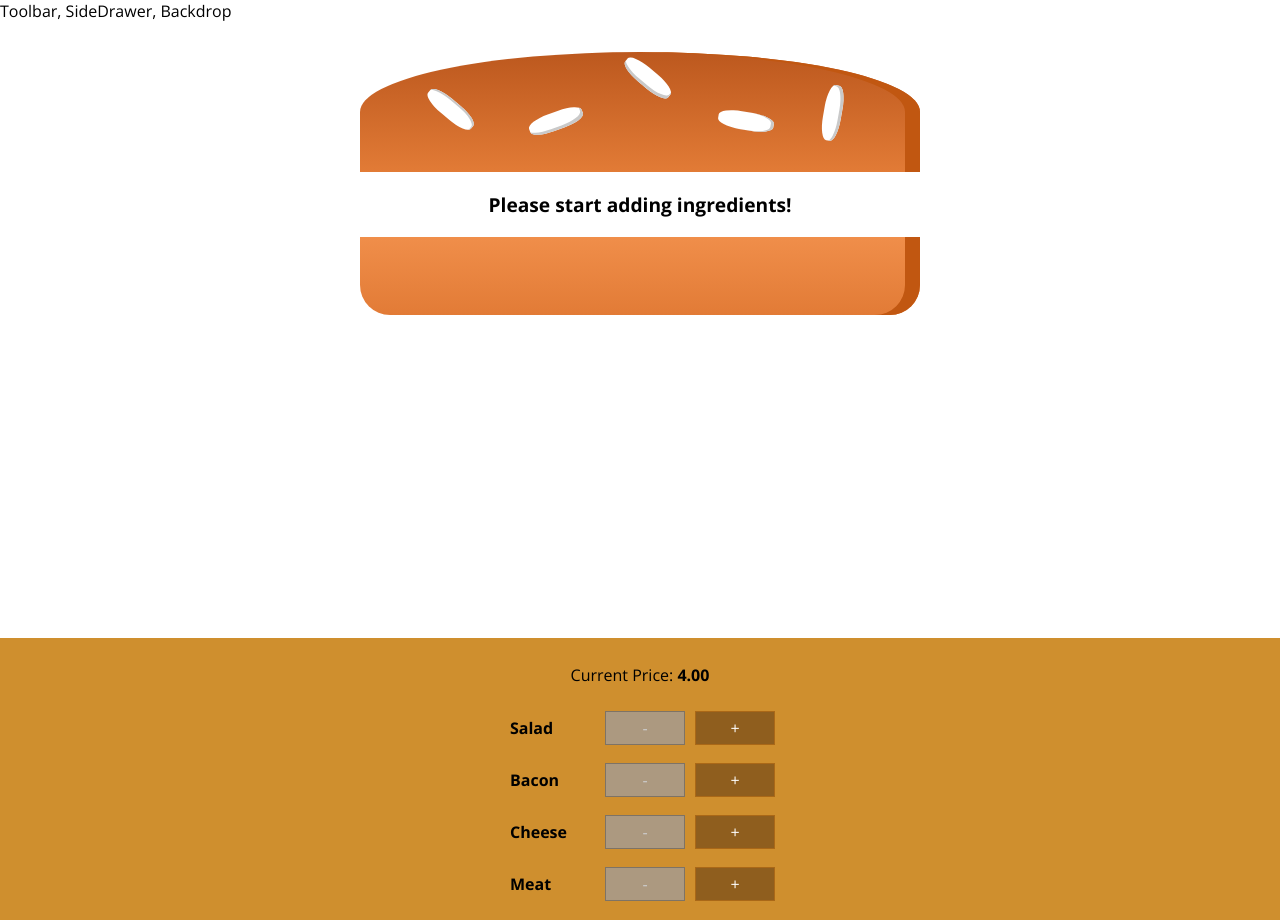
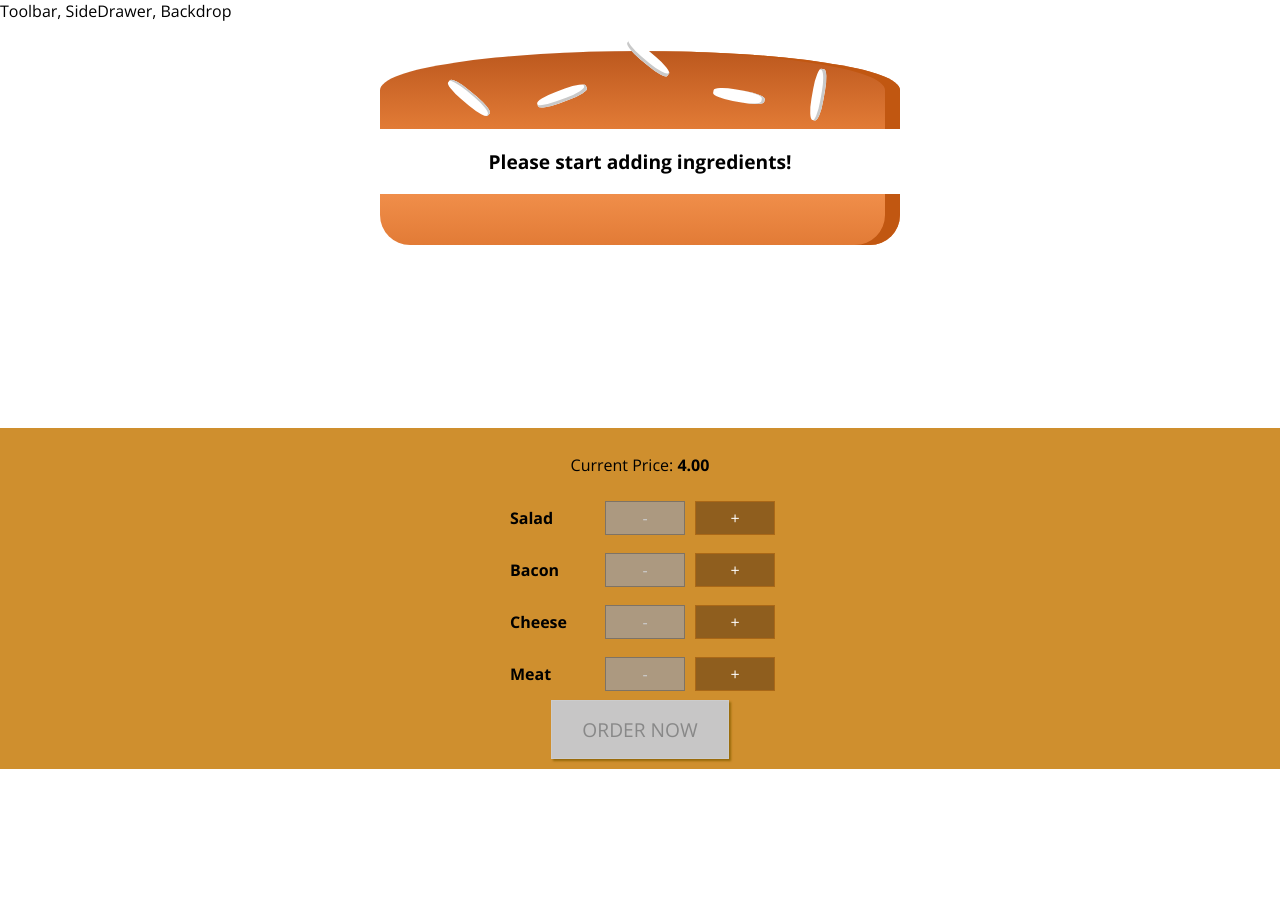
Before and after one commit to dkim2435/burgerApp, a React (Create React App) app: page / in a window 1280 px wide. After the commit the page ends 800 px from the top, so only its background shows below. Built offline with nearby package versions, Linux system fonts and the light colour scheme.

Commit message:
added order button

```diff
--- a/src/components/Burger/BuildControls/BuildControls.js
+++ b/src/components/Burger/BuildControls/BuildControls.js
@@ -20,6 +20,9 @@
         removed={() => props.ingredientRemoved(ctrl.type)}
         disabled={props.disabled[ctrl.type]} />
     ))}
+    <button
+      className={classes.OrderButton}
+      disabled={!props.purchaseable}>ORDER NOW</button>
   </div>
 
 )
--- a/src/components/Burger/BuildControls/BuildControls.module.css
+++ b/src/components/Burger/BuildControls/BuildControls.module.css
@@ -8,3 +8,44 @@
   margin: auto;
   padding: 10px 0;
 }
+
+.OrderButton {
+  background-color: #DAD735;
+  outline: none;
+  cursor: pointer;
+  border: 1px solid #966909;
+  color: #966909;
+  font-family: inherit;
+  font-size: 1.2em;
+  padding: 15px 30px;
+  box-shadow: 2px 2px 2px #966909;
+}
+
+.OrderButton:hover, .OrderButton:active {
+  background-color: #A0DB41;
+  border: 1px solid #966909;
+  color: #966909;
+}
+
+.OrderButton:disabled {
+  background-color: #C7C6C6;
+  cursor: not-allowed;
+  border: 1px solid #ccc;
+  color: #888888;
+}
+
+.OrderButton:not(:disabled) {
+  animation: enable 0.3s linear;
+}
+
+@keyframes enable {
+  0% {
+      transform: scale(1);
+  }
+  60% {
+      transform: scale(1.1);
+  }
+  100% {
+      transform: scale(1);
+  }
+}
--- a/src/components/Burger/Burger.module.css
+++ b/src/components/Burger/Burger.module.css
@@ -24,7 +24,7 @@
 
 @media (min-width: 1000px) and (min-height: 700px) {
   .Burger {
-    width: 700px;
-    height: 600px;
+    width: 650px;
+    height: 390px;
   }
 }
--- a/src/containers/BurgerBuilder/BurgerBuilder.js
+++ b/src/containers/BurgerBuilder/BurgerBuilder.js
@@ -18,7 +18,19 @@
       cheese: 0,
       meat: 0
     },
-    totalPrice: 4
+    totalPrice: 4,
+    purchaseable: false
+  }
+
+  updatePurchaseState(ingredients) {
+    const sum = Object.keys(ingredients)
+      .map(igKey => {
+        return ingredients[igKey]
+      })
+      .reduce((sum, el) => {
+        return sum + el
+      }, 0)
+    this.setState({ purchaseable: sum > 0 })
   }
 
   addIngredientHandler = (type) => {
@@ -32,6 +44,8 @@
     const oldPrice = this.state.totalPrice
     const newPrice = oldPrice + priceAddition
     this.setState({ totalPrice: newPrice, ingredients: updatedIngredients })
+    this.updatePurchaseState(updatedIngredients)
+
   }
 
   removeInfredientHandler = (type) => {
@@ -48,7 +62,7 @@
     const oldPrice = this.state.totalPrice
     const newPrice = oldPrice - priceDeduction
     this.setState({ totalPrice: newPrice, ingredients: updatedIngredients })
-
+    this.updatePurchaseState(updatedIngredients)
   }
 
   render() {
@@ -65,6 +79,7 @@
           ingredientAdded={this.addIngredientHandler}
           ingredientRemoved={this.removeInfredientHandler}
           disabled={disabledInfo}
+          purchaseable={this.state.purchaseable}
           price={this.state.totalPrice} />
       </Aux>
     )
```
